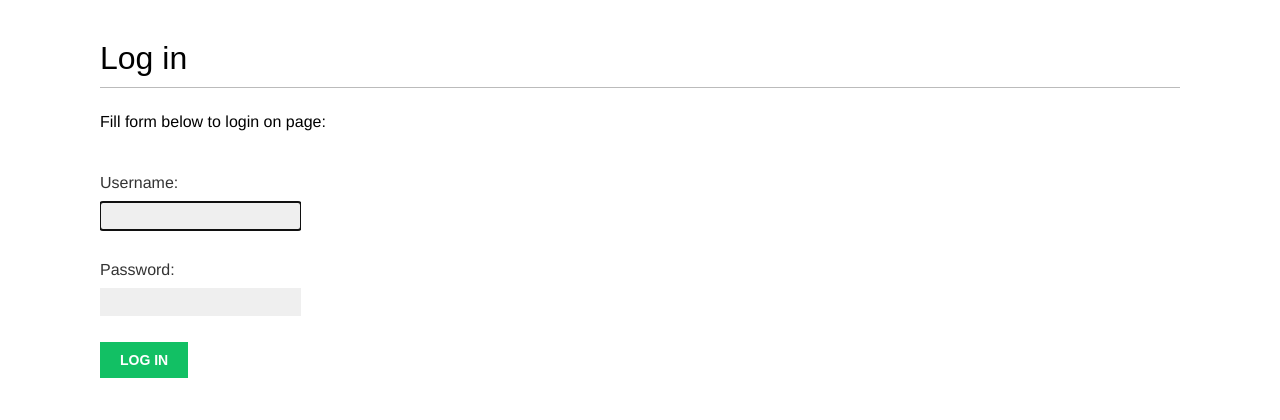
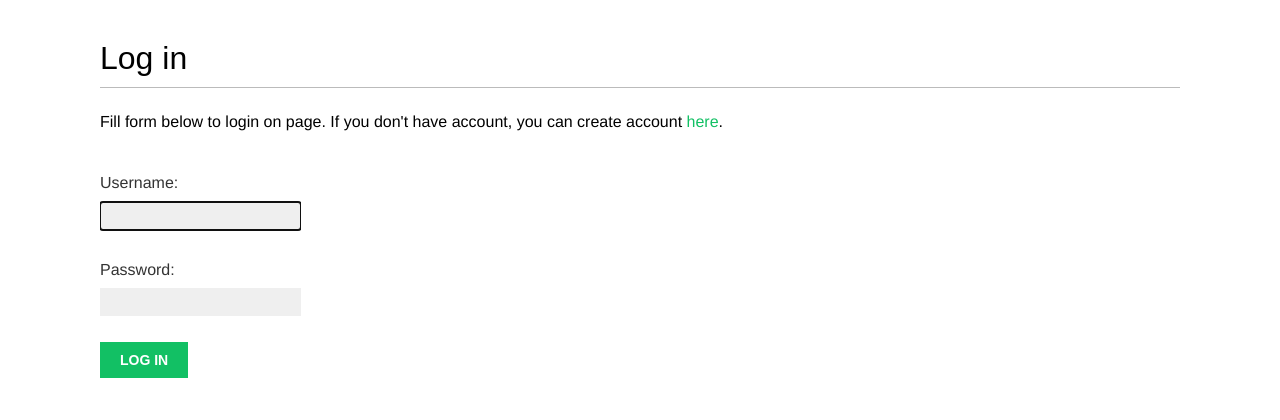
Before and after one commit to wwainkrk/python_tutorials, a Django app: page /account/login/ in a window 1280 px wide. Shown: the part 47-467 px from the top of the page. Run offline with Django 3.2, Linux system fonts and the light colour scheme; some web fonts are replaced.

Commit message:
Different info together with possibility in main view to create account

```diff
--- a/django_book/bookmarks/account/templates/registration/login.html
+++ b/django_book/bookmarks/account/templates/registration/login.html
@@ -7,7 +7,7 @@
     {% if errors %}
         <p>Name or password is incorrect. Try again</p>
     {% else %}
-        <p>Fill form below to login on page:</p>
+        <p>Fill form below to login on page. If you don't have account, you can create account <a href="{% url 'register' %}">here</a>.</p>
     {% endif %}
 
     <div class="login-form">
```
